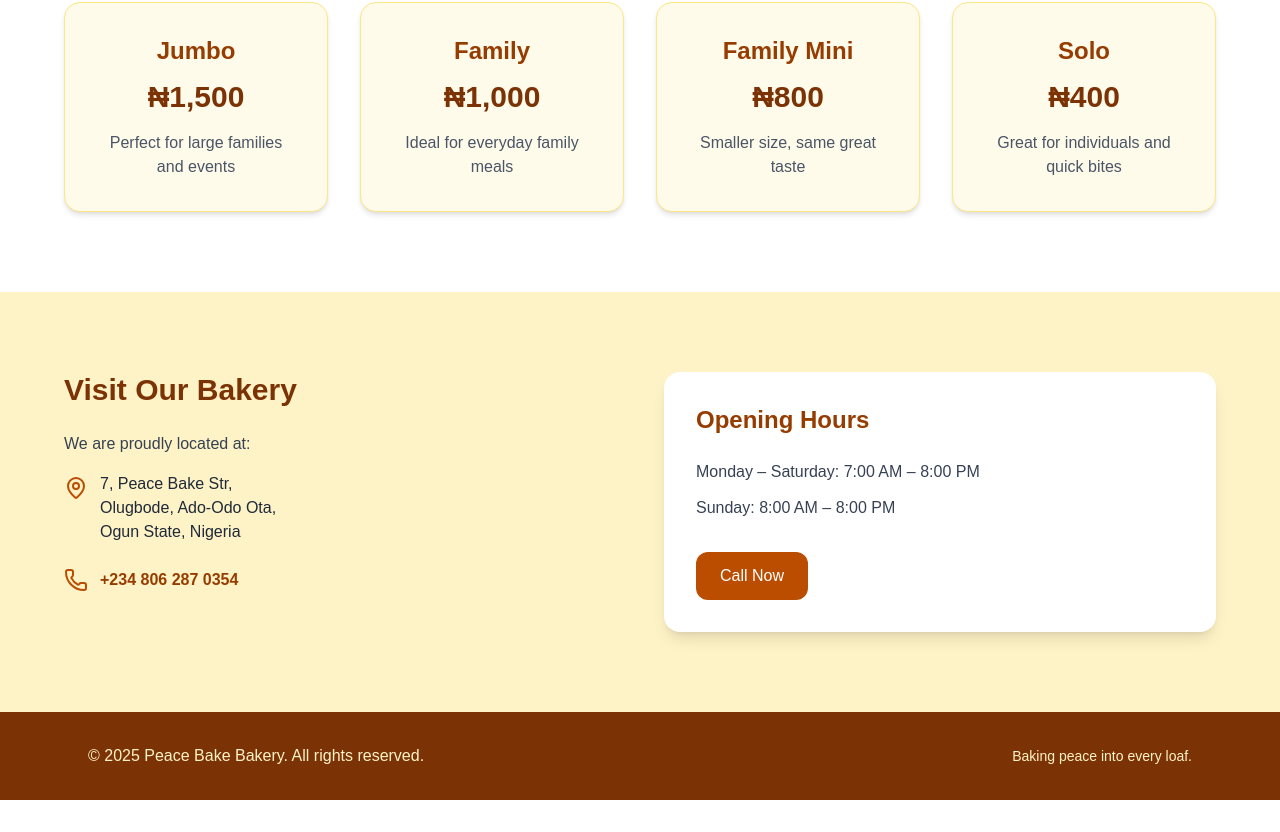
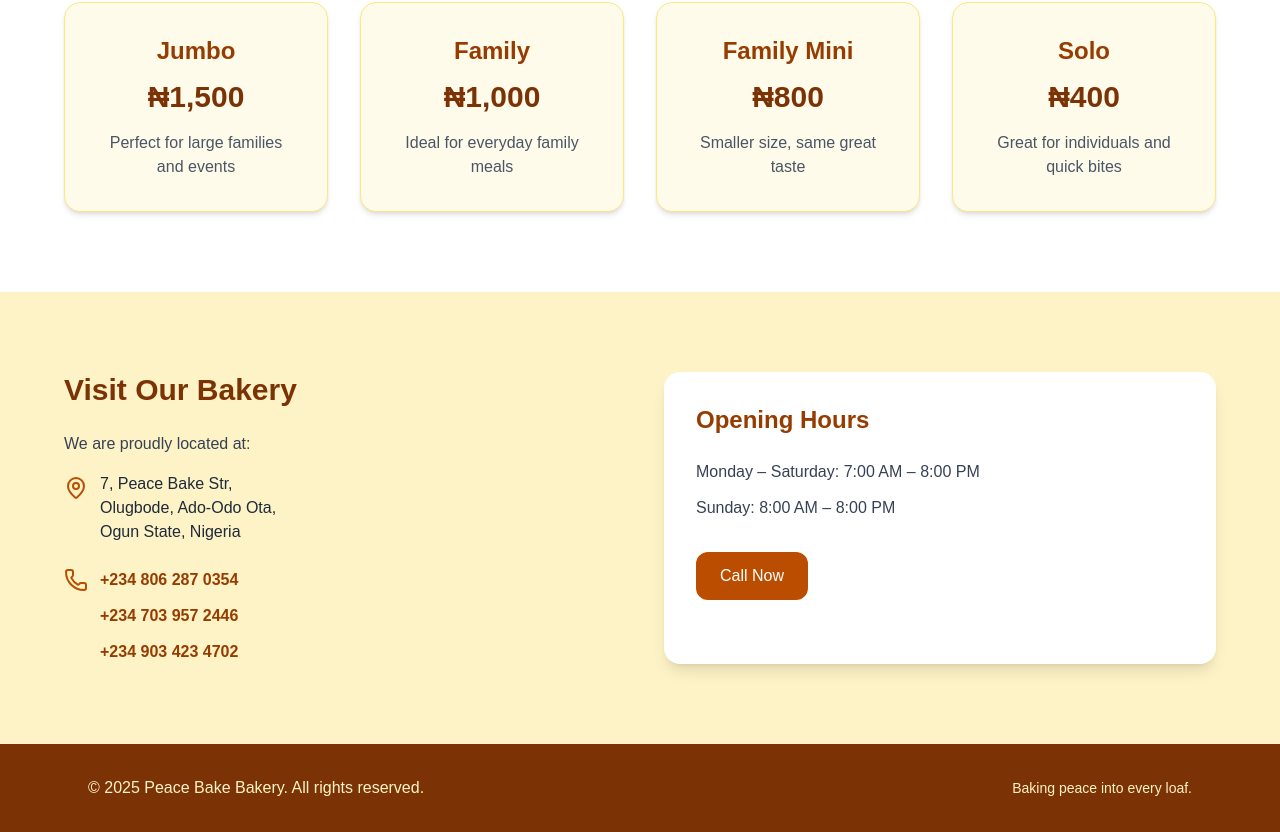
Before and after one commit to Fattylee/peace-bake, a Next.js app: page / in a window 1280 px wide. Shown: the part 1258-2090 px from the top of the page. Before the commit the page ends 2058 px from the top, so only its background shows below. Built offline with nearby package versions, Linux system fonts and the light colour scheme.

Commit message:
feat: add additional contact numbers to LocationSection for improved accessibility

```diff
--- a/app/components/LocationSection.tsx
+++ b/app/components/LocationSection.tsx
@@ -19,7 +19,8 @@ export default function LocationSection() {
               Ogun State, Nigeria
             </span>
           </div>
-          <div className="mt-6 flex items-center gap-3">
+          <div className="mt-6 flex flex-col gap-3">
+            <div className="flex items-center gap-3">
               <Phone className="text-amber-700" />
               <a
                 href="tel:+2348062870354"
@@ -27,6 +28,23 @@ export default function LocationSection() {
               >
                 +234 806 287 0354
               </a>
+            </div>
+            <div className="flex items-center gap-3 ml-9">
+              <a
+                href="tel:+2347039572446"
+                className="font-semibold text-amber-800"
+              >
+                +234 703 957 2446
+              </a>
+            </div>
+            <div className="flex items-center gap-3 ml-9">
+              <a
+                href="tel:+2349034234702"
+                className="font-semibold text-amber-800"
+              >
+                +234 903 423 4702
+              </a>
+            </div>
           </div>
         </div>
         <div className="bg-white rounded-2xl shadow-lg p-8">
```
Lines whose indentation alone changed are shown as unchanged.
